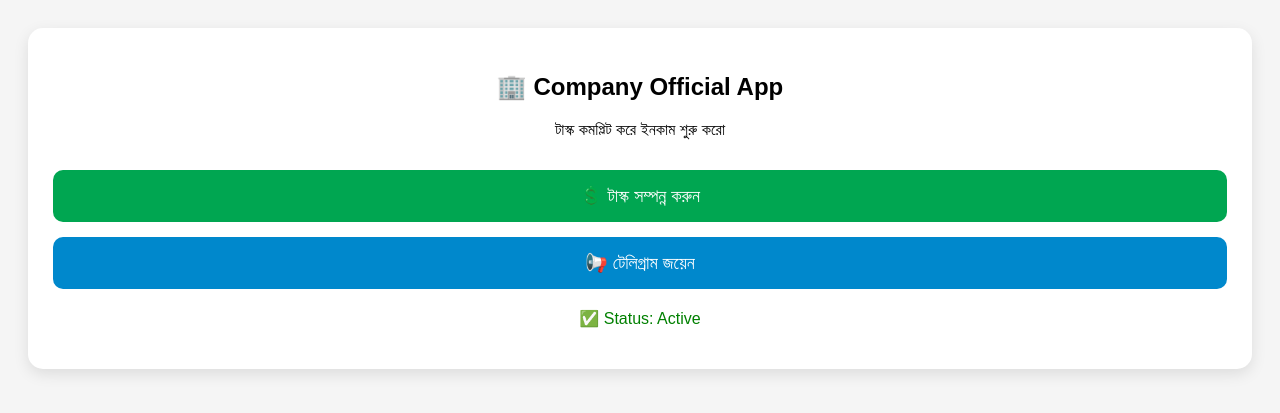
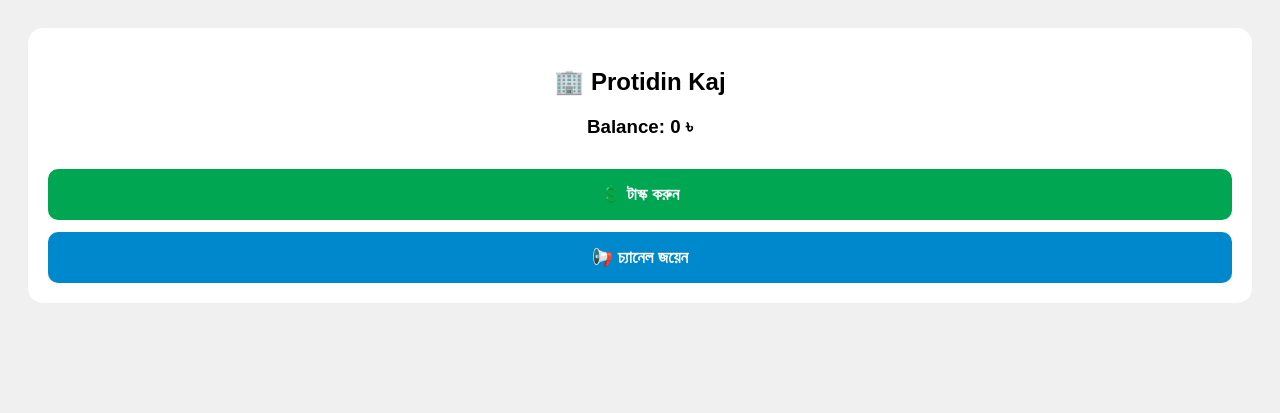
Before and after one commit to mdsiblen-rgb/telegram-bot, a Flask app: page / in a window 1280 px wide. Shown: the top 413 px of the page. Run offline with Flask 3, Linux system fonts and the light colour scheme; some libraries are stand-ins or nearby versions.

Commit message:
Update index.html

```diff
--- a/templates/index.html
+++ b/templates/index.html
@@ -3,25 +3,33 @@
 <head>
 <meta charset="UTF-8">
 <meta name="viewport" content="width=device-width, initial-scale=1.0">
-<title>Company App</title>
 <script src="https://telegram.org/js/telegram-web-app.js"></script>
+<title>Protidin Kaj</title>
 <style>
-body{font-family:sans-serif;text-align:center;padding:20px;background:#f5f5f5}
-.box{background:white;padding:25px;border-radius:15px;box-shadow:0 5px 15px rgba(0,0,0,0.1)}
-.btn{padding:15px 30px;font-size:18px;background:#00a651;color:white;border:none;border-radius:10px;width:100%;margin-top:15px}
+body{font-family:sans-serif; text-align:center; padding:20px; background:#f0f0f0}
+.card{background:white; padding:20px; border-radius:15px}
+.btn{width:100%; padding:15px; margin-top:12px; border:none; border-radius:10px; color:white; font-size:17px; font-weight:bold}
+.green{background:#00a651} .blue{background:#0088cc}
 </style>
 </head>
 <body>
-<div class="box">
-<h2>🏢 Company Official App</h2>
-<p>টাস্ক কমপ্লিট করে ইনকাম শুরু করো</p>
-<button class="btn" onclick="alert('টাস্ক সম্পন্ন হয়েছে!')">💲 টাস্ক সম্পন্ন করুন</button>
-<button class="btn" style="background:#0088cc" onclick="Telegram.WebApp.openLink('https://t.me/')">📢 টেলিগ্রাম জয়েন</button>
-<p style="color:green;margin-top:20px">✅ Status: Active</p>
+<div class="card">
+<h2>🏢 Protidin Kaj</h2>
+<h3>Balance: <span id="bal">0</span> ৳</h3>
+<button class="btn green" onclick="doTask()">💲 টাস্ক করুন</button>
+<button class="btn blue" onclick="Telegram.WebApp.openLink('https://t.me/ProtidinerKaj_BD')">📢 চ্যানেল জয়েন</button>
 </div>
 <script>
-  Telegram.WebApp.ready();
-  Telegram.WebApp.expand();
+Telegram.WebApp.ready();
+Telegram.WebApp.expand();
+let balance = 0;
+function doTask(){
+  balance += 10;
+  document.getElementById('bal').innerText = balance;
+  alert('টাস্ক সম্পন্ন! 10 টাকা যোগ হয়েছে');
+  // চাইলে এখানে তোমার Monetag এর Direct Link দিতে পারো
+  // Telegram.WebApp.openLink('তোমার-মনিট্যাগ-লিংক');
+}
 </script>
 </body>
 </html>
```
